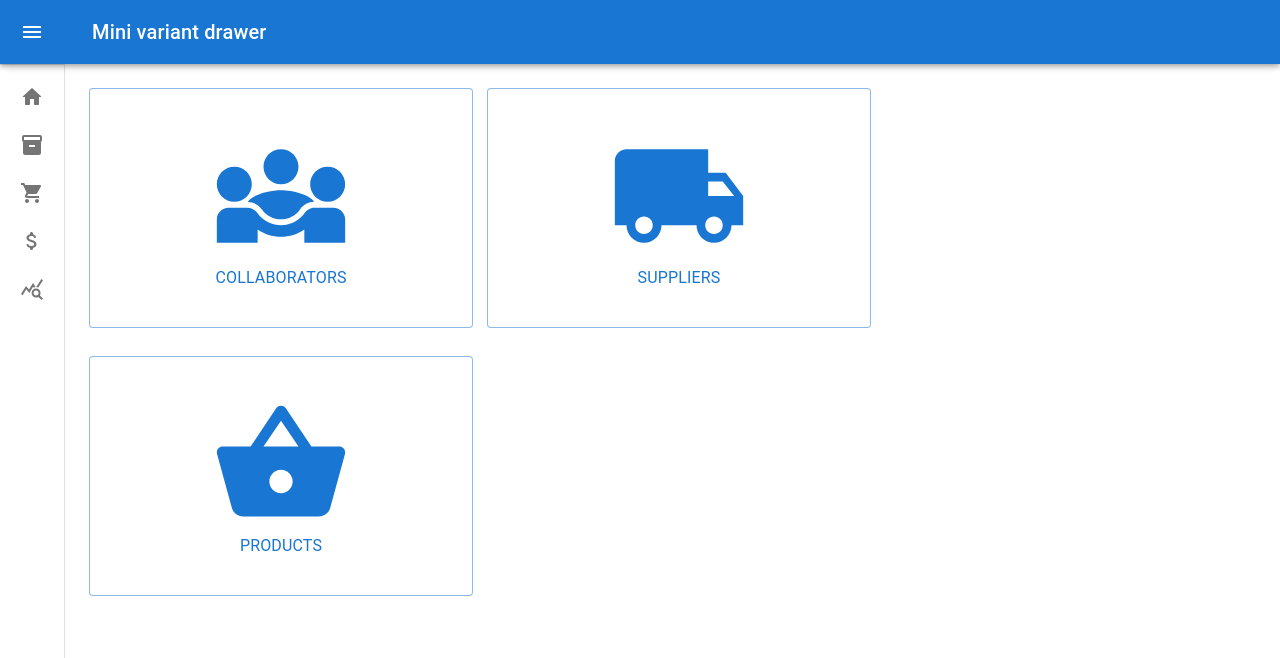
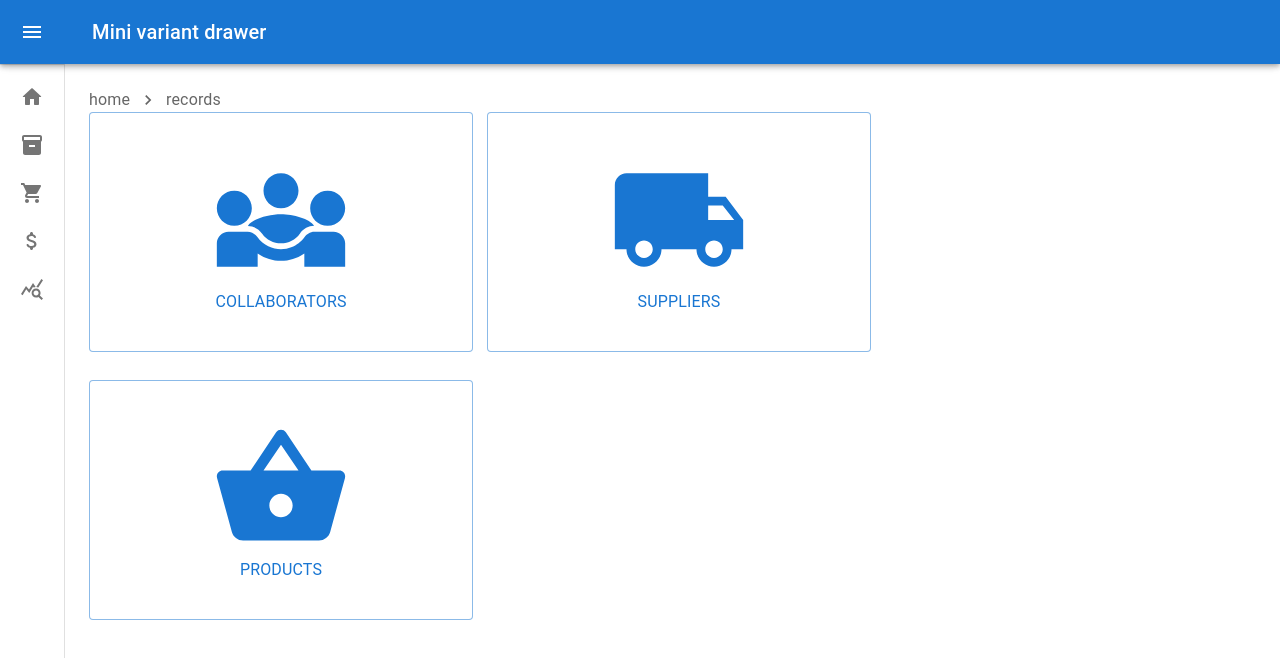
Before and after one commit to ItaloLacerda/LacerEats, a Next.js app: page /records in a window 1280 px wide. Shown: the top 658 px of the page. Built offline with nearby package versions, Linux system fonts and the light colour scheme.

Commit message:
feat: create ComponentPath

```diff
--- /dev/null
+++ b/src/app/(internal-system)/components/componentPath/index.tsx
@@ -0,0 +1,44 @@
+'use client'
+
+import * as React from 'react'
+import { usePathname } from 'next/navigation'
+import { Breadcrumbs, Link, Stack } from '@mui/material'
+import NavigateNextIcon from '@mui/icons-material/NavigateNext'
+
+export default function ComponentPath () {
+  const pathname = usePathname()
+  const listPhaname = pathname.split('/')
+
+  return (
+      <>
+      {
+        pathname !== '/home' && (
+            <Stack spacing={2}>
+              <Breadcrumbs
+                  separator={<NavigateNextIcon fontSize="small" />}
+                  aria-label="breadcrumb"
+                  >
+                  {listPhaname.map((path, index, array) => {
+                    if (index === 0) {
+                      return (
+                            <Link underline="hover" key="home" color="inherit" href={'/home'}>
+                                home
+                            </Link>
+                      )
+                    }
+
+                    const hRef = array.slice(0, index + 1).join('/')
+
+                    return (
+                        <Link underline="hover" key={path} color="inherit" href={hRef}>
+                          {path}
+                        </Link>
+                    )
+                  })}
+              </Breadcrumbs>
+        </Stack>
+        )
+            }
+    </>
+  )
+}
--- a/src/app/(internal-system)/layout.tsx
+++ b/src/app/(internal-system)/layout.tsx
@@ -6,6 +6,7 @@ import CssBaseline from '@mui/material/CssBaseline'
 import HeaderComponent from './components/headerComponent'
 import DrawerComponent from './components/drawerComponent'
 import { DrawerHeader, boxStyle, boxStyle2 } from '@/styles/pages/(internal-system)/layout.style'
+import ComponentPath from './components/componentPath'
 
 export default function Layout (props: {
   children: React.ReactNode
@@ -17,6 +18,7 @@ export default function Layout (props: {
         <DrawerComponent />
         <Box component="main" sx={boxStyle2}>
           <DrawerHeader />
+          <ComponentPath />
           {props.children}
         </Box>
       </Box>
```
